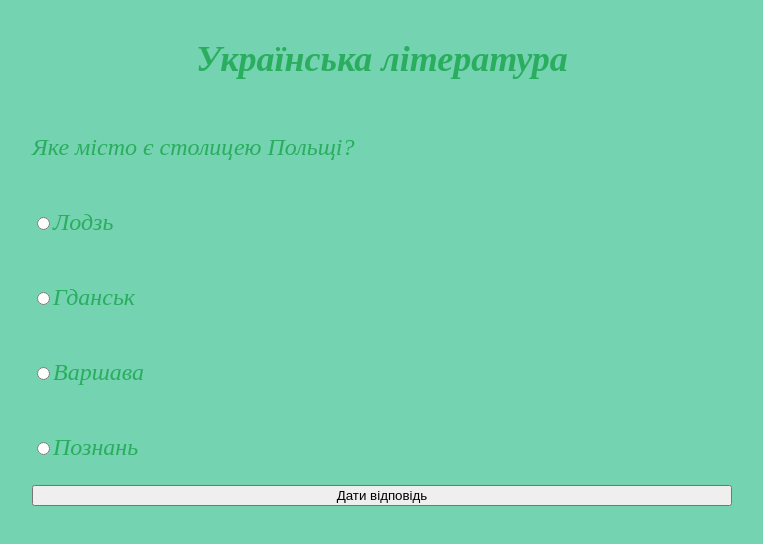
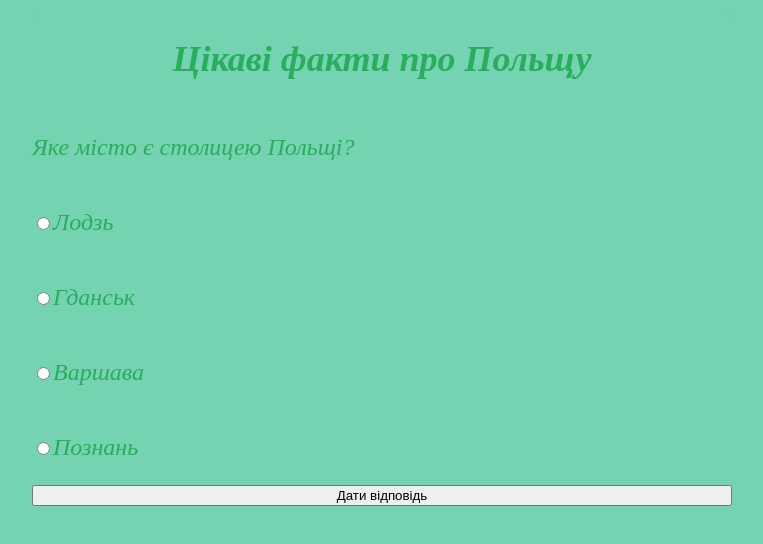
Before and after one commit to AnnaGladkaya/Test2, a plain HTML site: page index.html in a window 1280 px wide. Shown: the whole page, without its empty margins (258-1021 px from the left). Drawn offline with Linux system fonts and the light colour scheme.

Commit message:
Update index.html

```diff
--- a/index.html
+++ b/index.html
@@ -11,7 +11,7 @@
 </head>
 <body>
     <div class="wrapper">
-        <h2 class="header">Українська література</h2>
+        <h2 class="header">Цікаві факти про Польщу</h2>
         <p id="question"></p>
         <p><input type="radio" name="variant" id="y1"><span  id = "a1"></span></p>
         <p><input type="radio" name="variant" id="y2"><span  id = "a2"></span></p>
```
